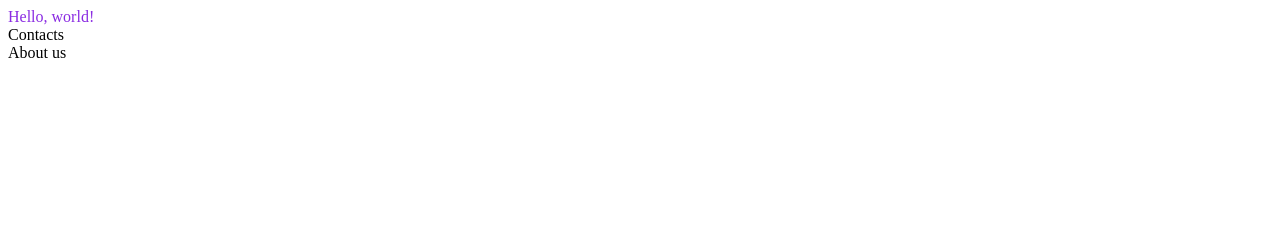
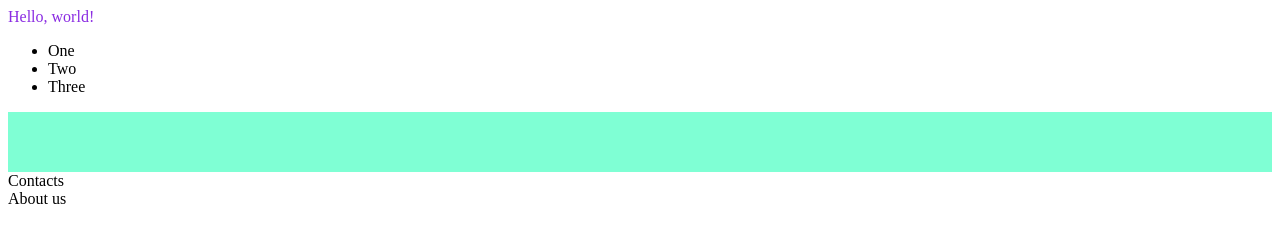
Before and after one commit to TanyaKrvl1/conflicts, a plain HTML site: page index.html in a window 1280 px wide. Drawn offline with Linux system fonts and the light colour scheme.

Commit message:
feature/add new section

```diff
--- a/css/style.css
+++ b/css/style.css
@@ -1,3 +1,7 @@
 section div{
     color: blueviolet;
 }
+.new-section{
+    background-color: aquamarine;
+    min-height: 60px;
+}
--- a/index.html
+++ b/index.html
@@ -12,6 +12,14 @@
 <body>
     <section>
         <div>Hello, world!</div>
+        <ul>
+            <li>One</li>
+            <li>Two</li>
+            <li>Three</li>
+        </ul>
+    </section>
+    <section>
+        <div class="new-section"></div>
     </section>
     <footer>
         <div>Contacts</div>
```
